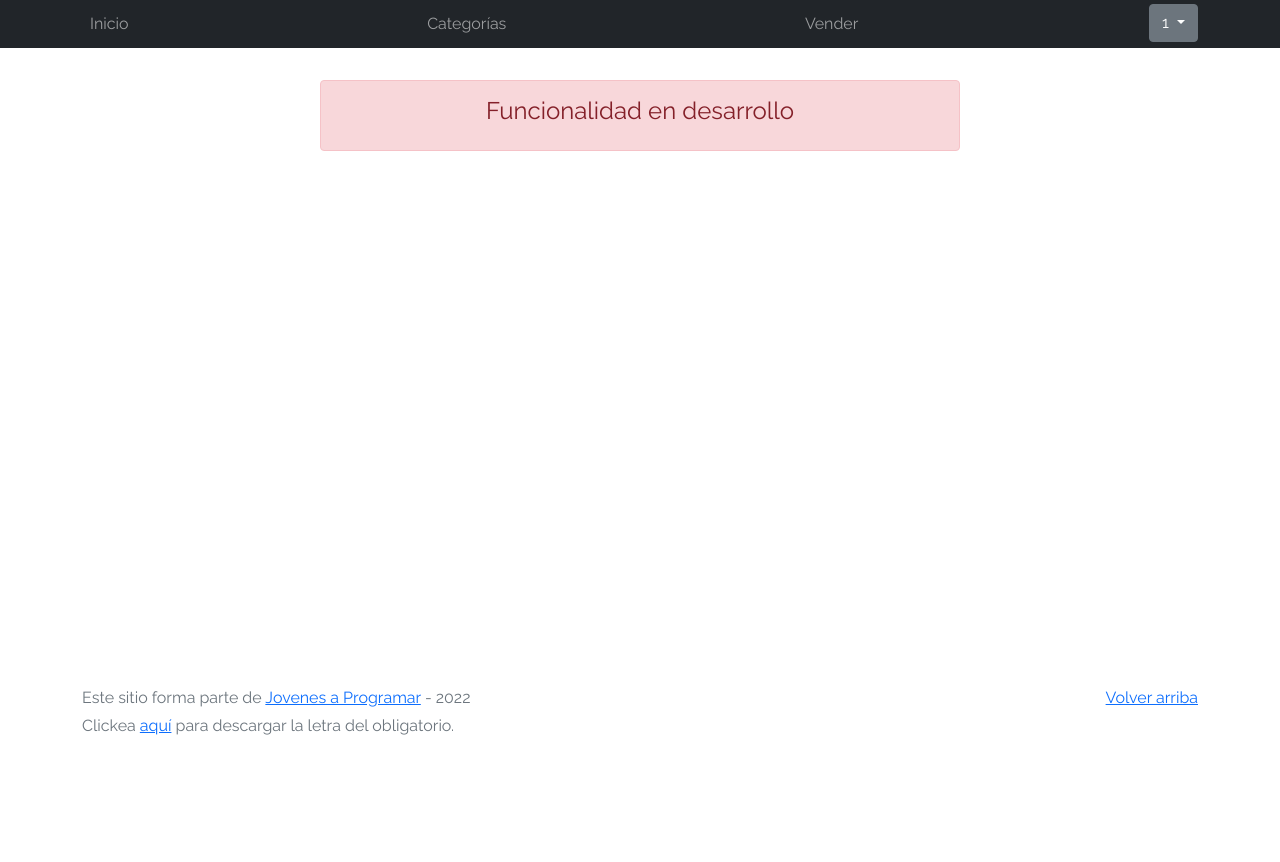
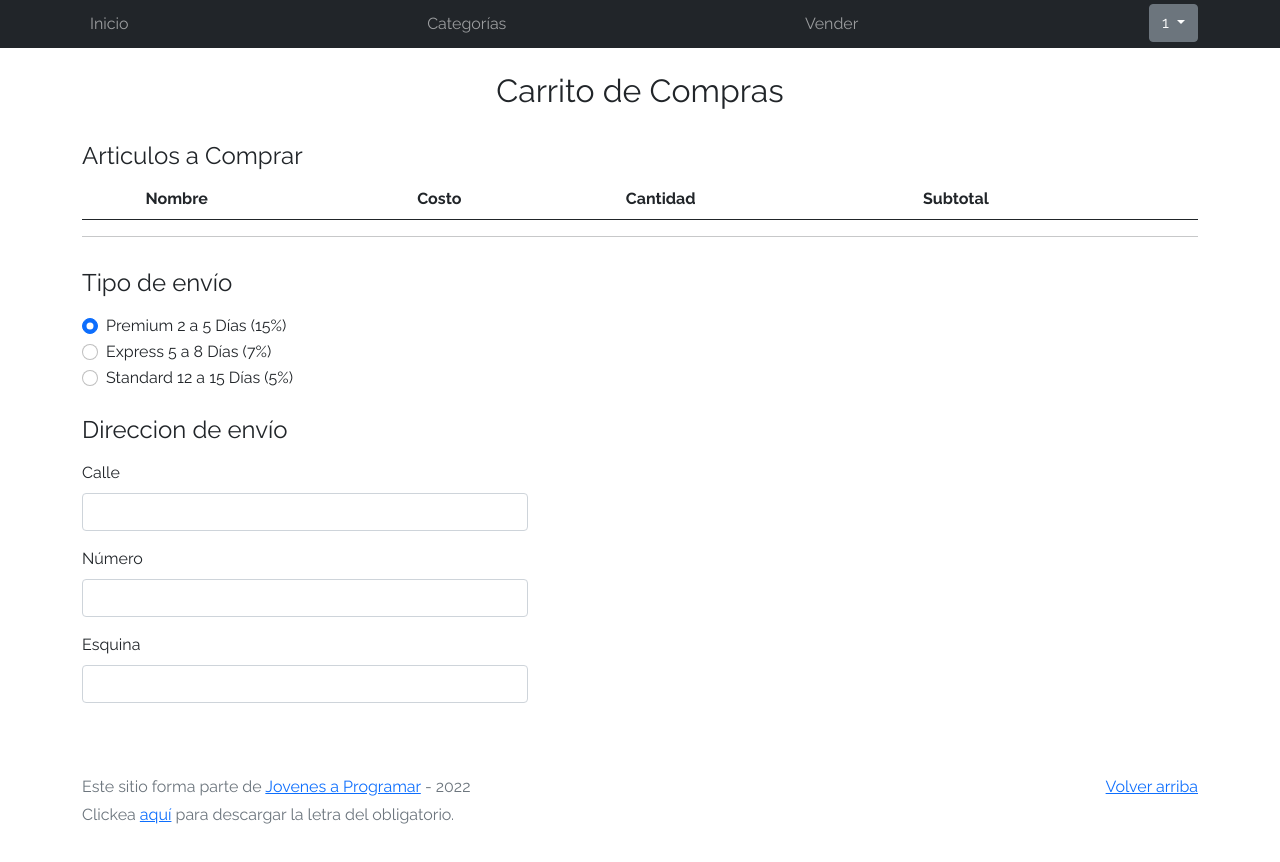
Before and after one commit to marianonu14/E-mercado_JAP, a website: page cart.html in a window 1280 px wide. Before the commit the page ends 800 px from the top, so only its background shows below. Drawn offline with Linux system fonts and the light colour scheme; no server answers; sample sign-in values are in the browser's storage.

Commit message:
First Step with Cart Page

```diff
--- a/cart.html
+++ b/cart.html
@@ -43,12 +43,65 @@
         </div>
       </div>
     </nav>
-    <main>
-      <div class="container">
-        <div class="alert alert-danger text-center" role="alert">
-          <h4 class="alert-heading">Funcionalidad en desarrollo</h4>
+    <main class="container">
+      <h2 class="text-center p-4">Carrito de Compras</h2>
+      <div>
+        <h4>Articulos a Comprar</h4>
+        <table class="table">
+          <thead>
+            <tr>
+              <th scope="col"></th>
+              <th scope="col">Nombre</th>
+              <th scope="col">Costo</th>
+              <th scope="col">Cantidad</th>
+              <th scope="col">Subtotal</th>
+            </tr>
+          </thead>
+          <tbody id="cart-body">
+          </tbody>
+        </table>
+        <hr/>
+      </div>
+      <form>
+        <!-- Tipo de Envio -->
+        <div class="py-2">
+          <h4 class="py-2">Tipo de envío</h4>
+          <div class="form-check">
+            <input class="form-check-input" type="radio" name="flexRadioDisabled" id="flexRadioDisabled" checked>
+            <label class="form-check-label" for="flexRadioDisabled">
+              Premium 2 a 5 Días (15%)
+            </label>
+          </div>
+          <div class="form-check">
+            <input class="form-check-input" type="radio" name="flexRadioDisabled" id="flexRadioCheckedDisabled" >
+            <label class="form-check-label" for="flexRadioCheckedDisabled">
+              Express 5 a 8 Días (7%)
+            </label>
+          </div>
+          <div class="form-check">
+            <input class="form-check-input" type="radio" name="flexRadioDisabled" id="flexRadioCheckedDisabled" >
+            <label class="form-check-label" for="flexRadioCheckedDisabled">
+              Standard 12 a 15 Días (5%)
+            </label>
+          </div>
         </div>
-      </div>
+        <!-- Dirección de Envio -->
+        <div class="py-2">
+          <h4 class="py-2">Direccion de envío</h4>
+          <div class="mb-3">
+            <label for="calleInput" class="form-label">Calle</label>
+            <input type="text" class="form-control" id="calleInput">
+          </div>
+          <div class="mb-3">
+            <label for="numeroInput" class="form-label">Número</label>
+            <input type="number" class="form-control" id="numeroInput">
+          </div>
+          <div class="mb-3">
+            <label for="esquinaInput" class="form-label">Esquina</label>
+            <input type="text" class="form-control" id="esquinaInput">
+          </div>
+        </div>
+      </form>
     </main>
     <footer class="text-muted">
       <div class="container">
--- a/js/cart.js
+++ b/js/cart.js
@@ -0,0 +1,29 @@
+const cartBody = document.getElementById('cart-body');
+
+document.addEventListener('DOMContentLoaded', getData)
+
+async function getData() {
+    try {
+        const response = await fetch('https://japceibal.github.io/emercado-api/user_cart/25801.json');
+        const result = await response.json();
+        showData(result.articles[0]);
+    } catch (error) {
+        console.log(error)
+    }
+}
+
+function showData(article){
+    const { name, currency, unitCost } = article;
+
+    const result = 15210;
+
+    cartBody.innerHTML += `
+    <tr>
+        <th scope="row">1</th>
+        <td>${name}</td>
+        <td>${currency} ${unitCost}</td>
+        <td><input type="number" value="1"></td>
+        <td class="fw-bold">${currency} ${result}</td>
+    </tr>`
+    console.log(article)
+}
```
